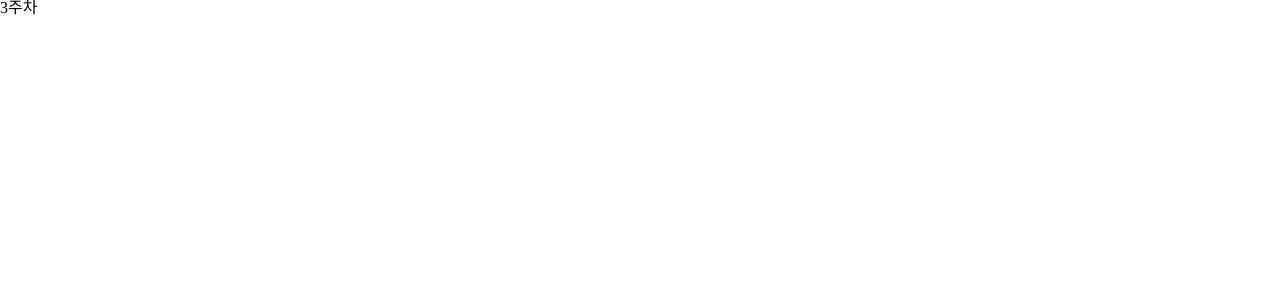
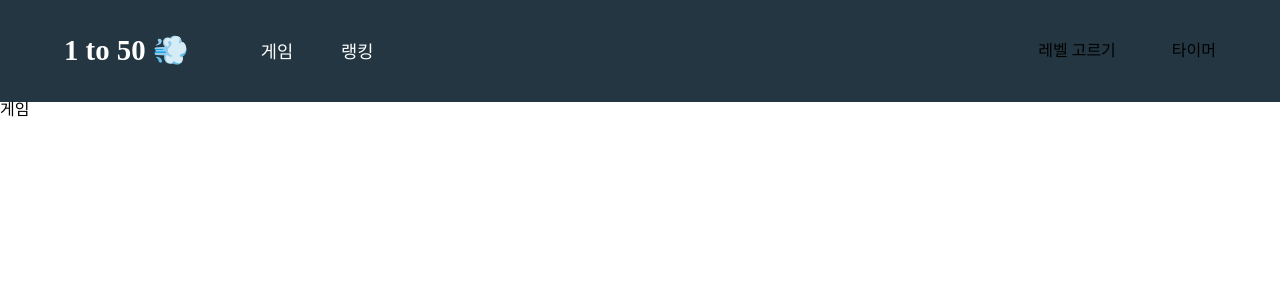
Before and after one commit to AND-SOPT-WEB/GaHyeonKim, a React (Vite) app in the folder week3/assignment/: page / in a window 1280 px wide. Shown: the top 300 px of the page. Built offline with nearby package versions, Linux system fonts and the light colour scheme.

Commit message:
feat: 헤더 구현 (레벨,타이머 제외)

```diff
--- /dev/null
+++ b/week3/assignment/src/components/Header.jsx
@@ -0,0 +1,61 @@
+import styled from '@emotion/styled';
+
+const Header = ({ isGameMode, setIsGameMode }) => {
+  return (
+    <HeaderContainer>
+      <section>
+        <h1>1 to 50 💨</h1>
+        <BtnContainer>
+            <button onClick={() => setIsGameMode(true)}>게임</button>
+            <button onClick={() => setIsGameMode(false)}>랭킹</button>
+        </BtnContainer>
+      </section>
+      {isGameMode && (
+        <section>
+          <div>레벨 고르기</div>
+          <div>타이머</div>
+        </section>
+      )}
+    </HeaderContainer>
+  );
+};
+
+export default Header;
+
+const HeaderContainer = styled.header`
+  background-color: ${({ theme }) => theme.colors.darkGreen};
+  display: flex;
+  justify-content: space-between;
+  align-items: center;
+  padding: 2rem 4rem;
+
+  & section {
+    display: flex;
+    gap: 3.5rem;
+    align-items: center;
+  }
+
+  & h1 {
+    color: white;
+    font-size: 1.8rem;
+    font-weight: bold;
+  }
+`;
+
+const BtnContainer = styled.div`
+  display: flex;
+  gap: 1rem;
+
+  & button {
+    background-color: ${({ theme }) => theme.colors.darkGreen};
+    border: none;
+    padding: 0.4rem 1rem;
+    font-size: 1.1rem;
+    color: white;
+  }
+
+  & button:focus {
+    background-color: ${({ theme }) => theme.colors.midGreen};
+    border-radius: 6px;
+  }
+`;
--- a/week3/assignment/src/pages/Home.jsx
+++ b/week3/assignment/src/pages/Home.jsx
@@ -1,11 +1,15 @@
-import React from "react";
+import { useState } from 'react';
+import Header from '../components/Header';
 
 function Home() {
-    return (
-        <div>
-            3주차
-        </div>
-    )
+  const [isGameMode, setIsGameMode] = useState(true);
+
+  return (
+    <>
+      <Header isGameMode={isGameMode} setIsGameMode={setIsGameMode} />
+      {isGameMode ? <div>게임</div> : <div>랭킹</div>}
+    </>
+  );
 }
 
 export default Home;
```
